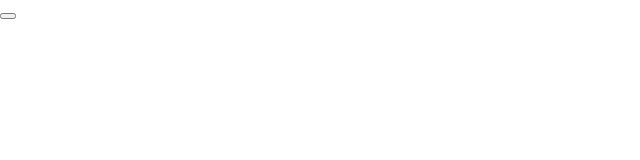
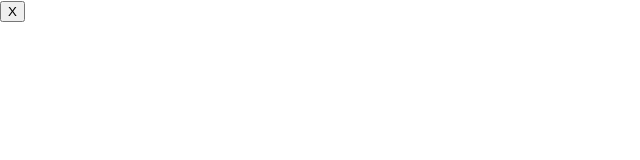
Before and after one commit to cho7778/miniProjects, a React (Create React App) app in the folder ReactTutorial/my-app/: page / in a window 1280 px wide. Shown: the top 160 px of the page, without its empty margins (0-640 px from the left). Built offline with nearby package versions, Linux system fonts and the light colour scheme.

Commit message:
chore: add value to button element

```diff
--- a/ReactTutorial/my-app/src/App.js
+++ b/ReactTutorial/my-app/src/App.js
@@ -1,3 +1,3 @@
 export default function Square() {
-  return <button className="square"></button>
+  return <button className="square">X</button>
 }
```
